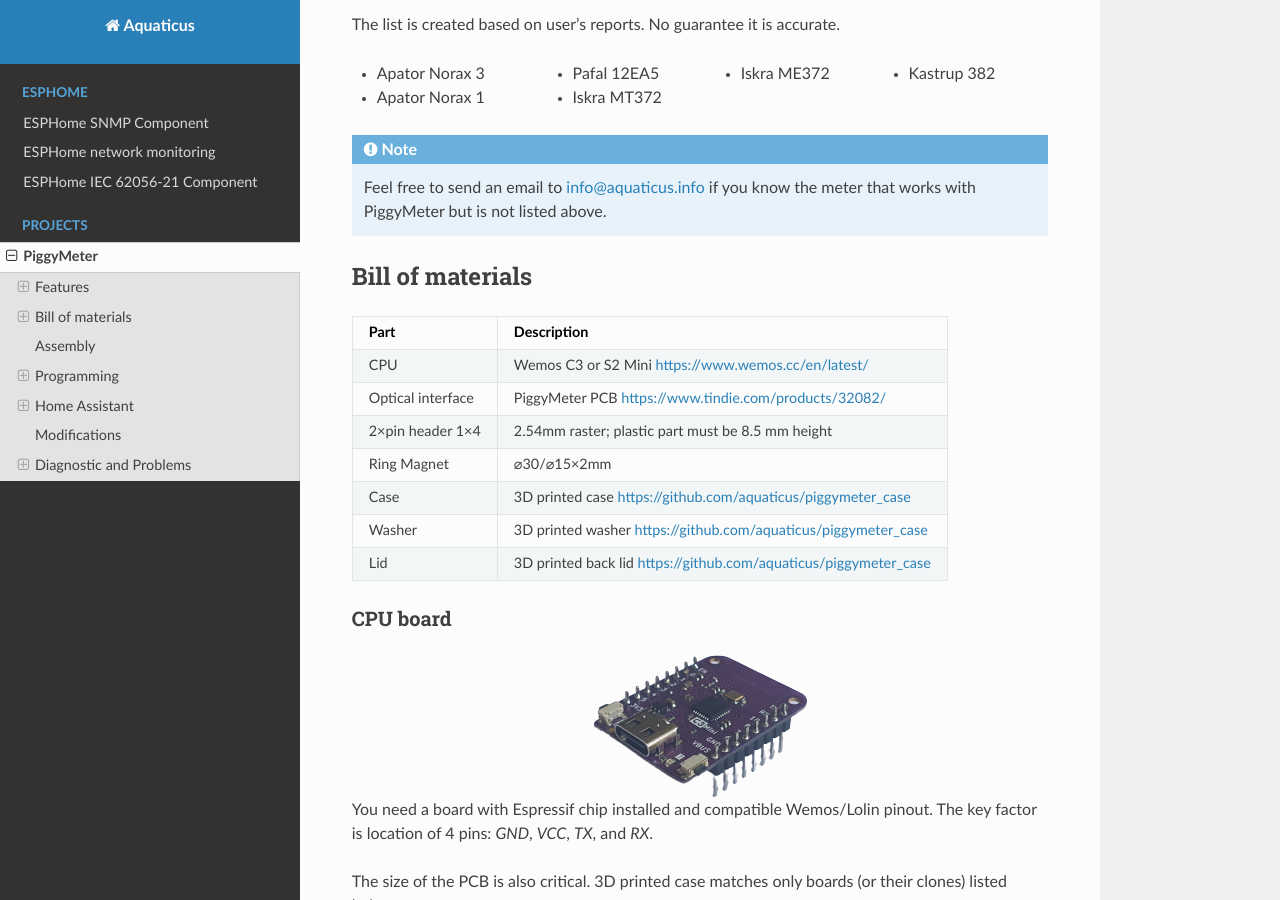
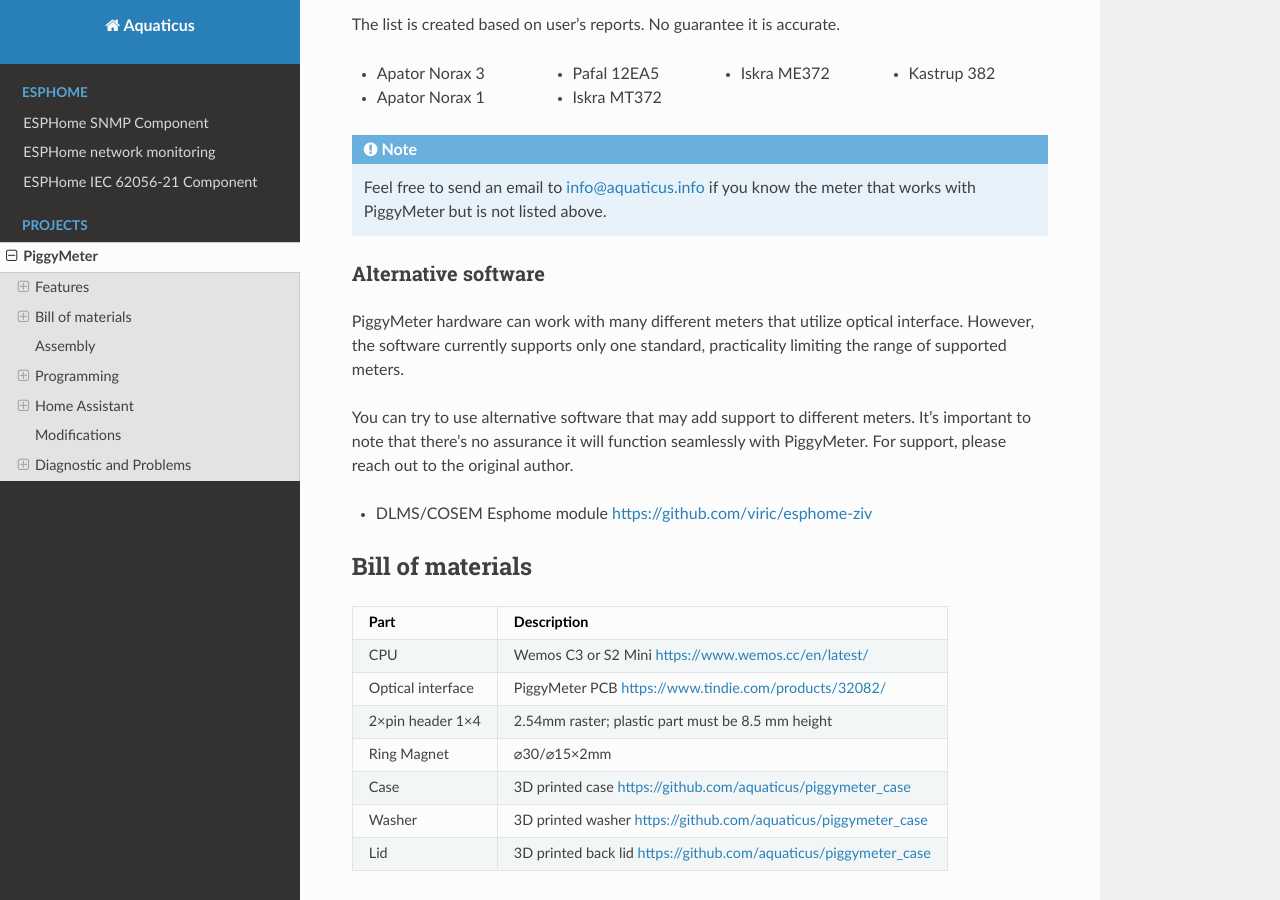
Before and after one commit to aquaticus/aquaticus.github.io, a Sphinx documentation site: the page built from doc/meter.rst, in a window 1280 px wide and 900 px high, scrolled down 1788 px. Built offline with Sphinx 7.4.7 and the Read the Docs theme 2.0.0, drawn with Linux system fonts in a browser that asks for light colours; some of the changed text lies outside the part shown.

Commit message:
Alternative software

```diff
--- a/doc/meter.rst
+++ b/doc/meter.rst
@@ -34,7 +34,7 @@
 
 .. warning::
 
-    SML and DSML standards are not supported.
+    SML, DLMS and M-Bus standards are not supported by the software.
 
 How to check if the meter is supported?
 ---------------------------------------
@@ -78,6 +78,16 @@
 
     Feel free to send an email to info@aquaticus.info if you know the meter
     that works with PiggyMeter but is not listed above.
+
+Alternative software
+--------------------
+
+PiggyMeter hardware can work with many different meters that utilize optical interface. However, the software currently supports only one standard, practicality limiting the range of supported meters.
+
+You can try to use alternative software that may add support to different meters.
+It's important to note that there's no assurance it will function seamlessly with PiggyMeter. For support, please reach out to the original author.
+
+* DLMS/COSEM Esphome module https://github.com/viric/esphome-ziv
 
 Bill of materials
 *****************
```
